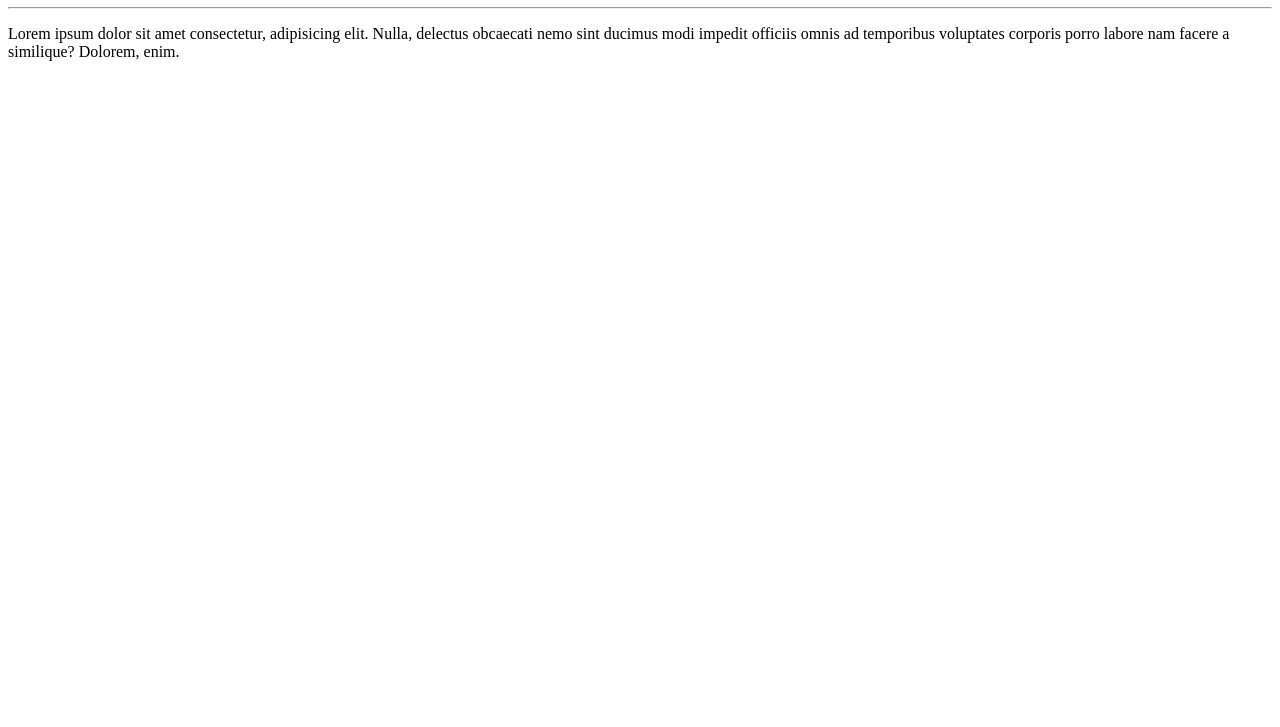
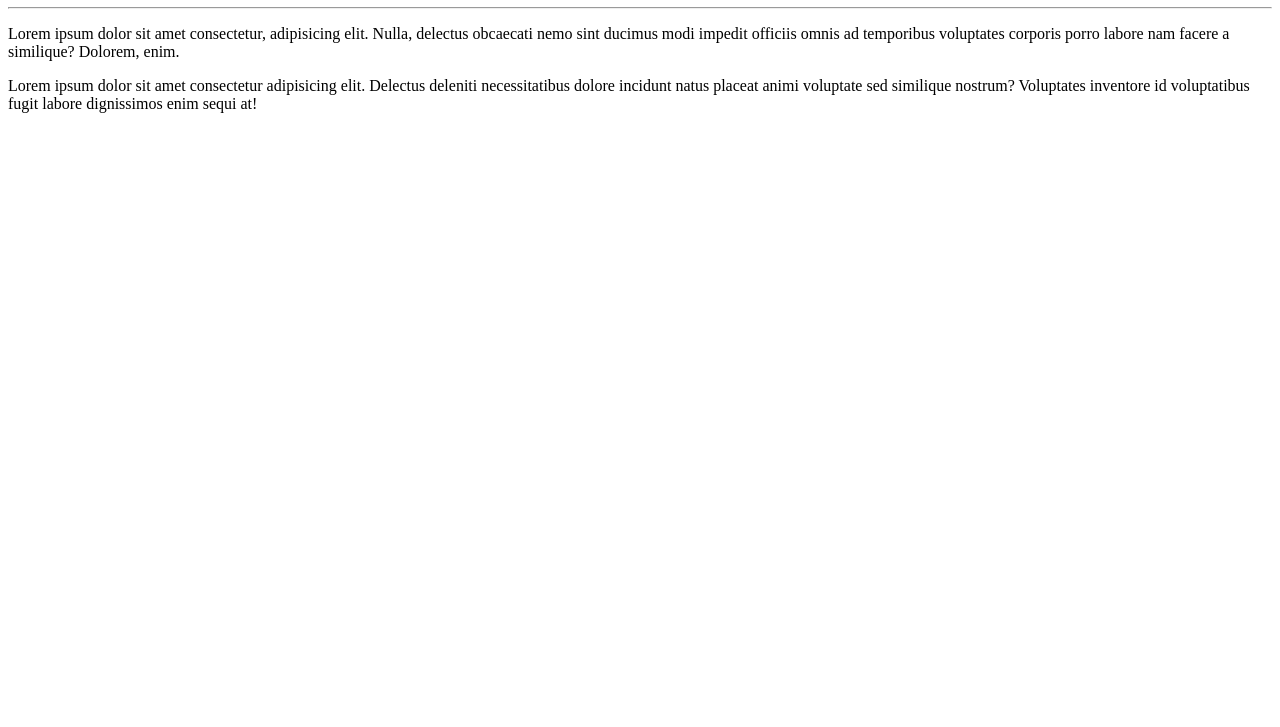
Before and after one commit to gmatsuna/Hello-World, a plain HTML site: page site-exemplo/index.html in a window 1280 px wide. Shown: the part 73-800 px from the top of the page. Drawn offline with Linux system fonts and the light colour scheme.

Commit message:
adicionei um parágrafo

```diff
--- a/site-exemplo/index.html
+++ b/site-exemplo/index.html
@@ -10,5 +10,6 @@
     <h1>Hello World</h1>
     <hr>
     <p>Lorem ipsum dolor sit amet consectetur, adipisicing elit. Nulla, delectus obcaecati nemo sint ducimus modi impedit officiis omnis ad temporibus voluptates corporis porro labore nam facere a similique? Dolorem, enim.</p>
+    <p>Lorem ipsum dolor sit amet consectetur adipisicing elit. Delectus deleniti necessitatibus dolore incidunt natus placeat animi voluptate sed similique nostrum? Voluptates inventore id voluptatibus fugit labore dignissimos enim sequi at!</p>
 </body>
 </html>
```
